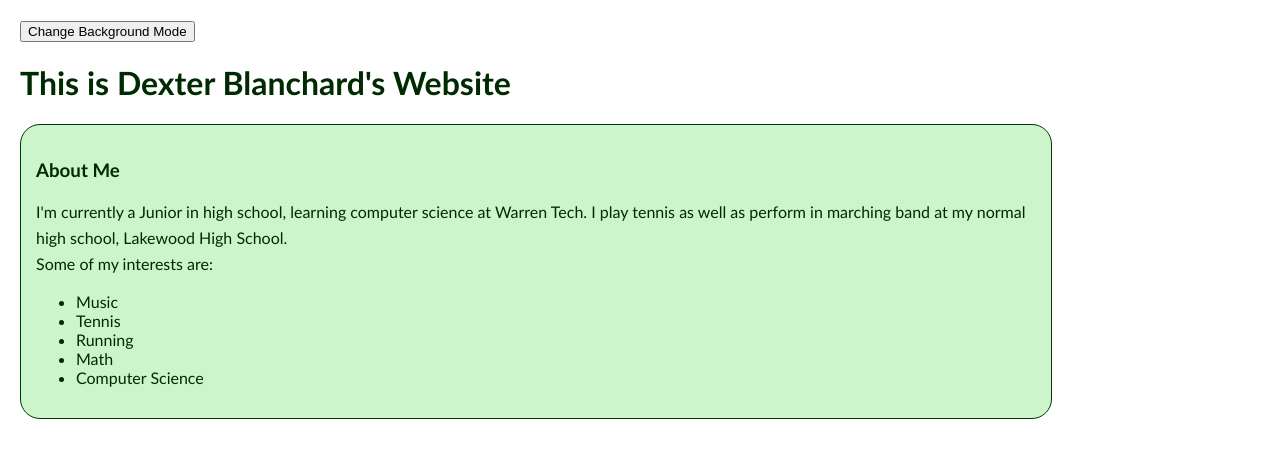
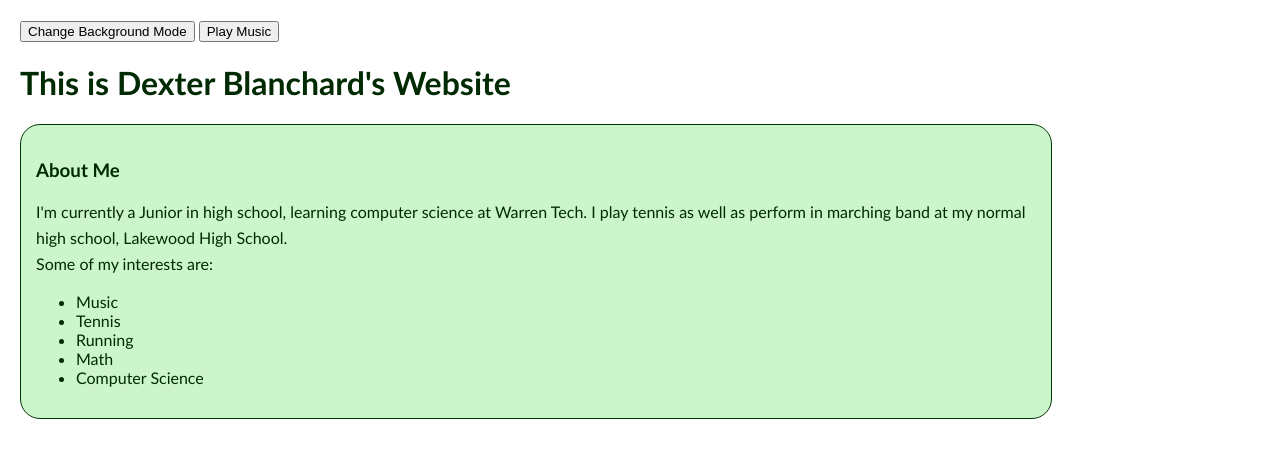
Before and after one commit to DexterityB/DexterityB.github.io, a plain HTML site: page index.html in a window 1280 px wide. Shown: the top 468 px of the page. Drawn offline with Linux system fonts and the light colour scheme.

Commit message:
Music Button

```diff
--- a/index.html
+++ b/index.html
@@ -55,6 +55,7 @@
     </script>
 
     <button onclick="toggleDarkMode()">Change Background Mode</button>
+    <button onclick="playBackgroundMusic()">Play Music</button>
 
     <h1>This is Dexter Blanchard's Website</h1>
 
```
